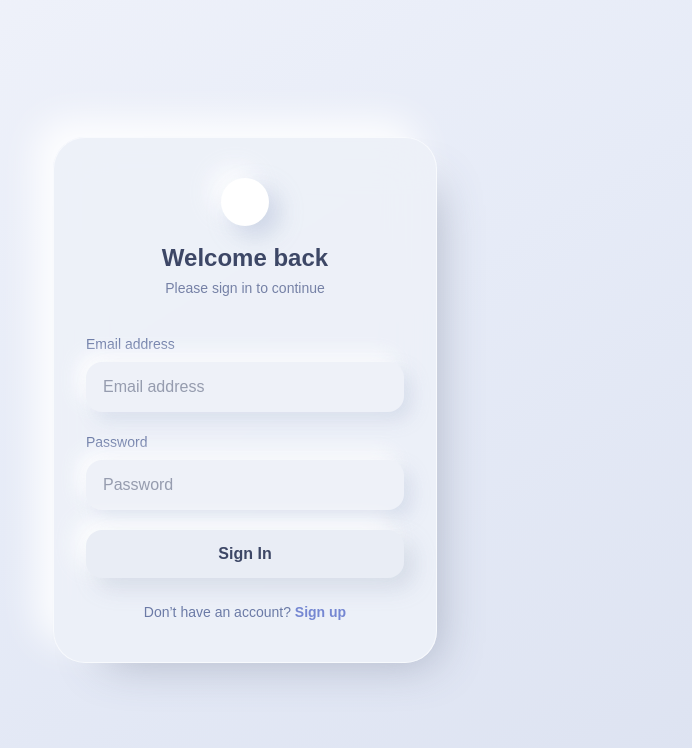
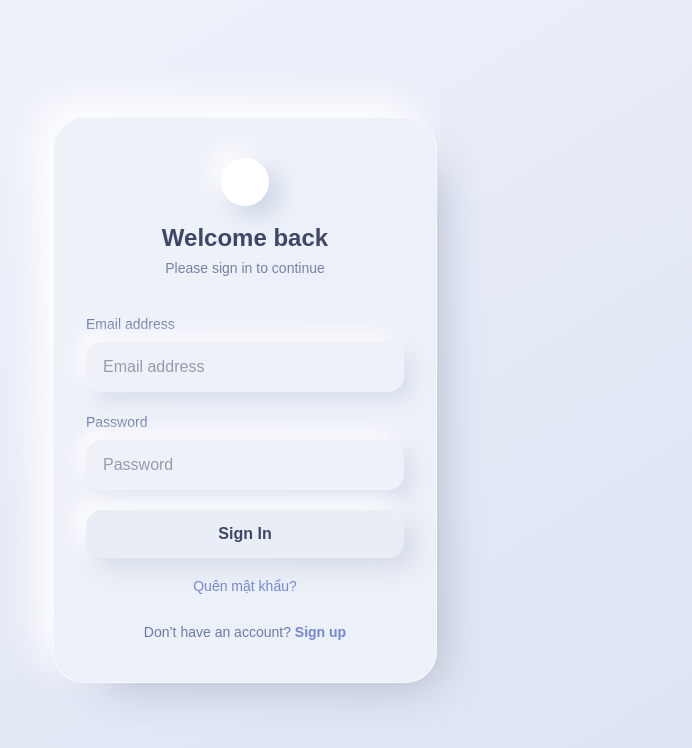
Before and after one commit to PhamLoc9504/DACN, a Next.js app: page /login in a window 1280 px wide. Shown: the top 748 px of the page, without its empty margins (395-1087 px from the left). Built offline with nearby package versions, Linux system fonts and the light colour scheme; no server answers.

Commit message:
Update next

```diff
--- a/src/app/(auth)/login/page.tsx
+++ b/src/app/(auth)/login/page.tsx
@@ -43,6 +43,33 @@ function LoginContent() {
             router.replace('/');
 		} catch (err: any) {
 			setError(err.message || 'Đăng nhập thất bại');
+		} finally {
+			setLoading(false);
+		}
+	}
+
+	async function handleForgotPassword() {
+		if (!username) {
+			setError('Vui lòng nhập email trước khi reset mật khẩu');
+			return;
+		}
+
+		setLoading(true);
+		setError(null);
+		try {
+			const res = await fetch('/api/reset-password', {
+				method: 'POST',
+				headers: { 'Content-Type': 'application/json' },
+				body: JSON.stringify({ email: username }),
+			});
+			const body = await res.json();
+			if (!res.ok) {
+				setError(body.error || 'Reset mật khẩu thất bại');
+				return;
+			}
+			setError('Mật khẩu đã được reset về: 88888888');
+		} catch (err: any) {
+			setError(err.message || 'Reset mật khẩu thất bại');
 		} finally {
 			setLoading(false);
 		}
@@ -104,6 +131,17 @@ function LoginContent() {
 					</button>
 				</form>
 
+				<div className="mt-4 text-center">
+					<button
+						type="button"
+						onClick={handleForgotPassword}
+						className="text-[#7587d2] text-sm hover:underline"
+						disabled={loading}
+					>
+						Quên mật khẩu?
+					</button>
+				</div>
+
 				<div className="mt-6 text-sm text-center text-[#6b7aa6]">
 					Don’t have an account?{' '}
 					<a href="/register" className="text-[#7587d2] font-semibold hover:underline">
--- /dev/null
+++ b/src/app/api/reset-password/route.ts
@@ -0,0 +1,43 @@
+import { NextResponse } from 'next/server';
+import { getServerSupabase } from '@/lib/supabaseClient';
+
+export async function POST(req: Request) {
+  try {
+    const { email } = await req.json();
+
+    if (!email) {
+      return NextResponse.json({ error: 'Email là bắt buộc' }, { status: 400 });
+    }
+
+    const supabase = getServerSupabase();
+
+    // Tìm user theo email
+    const { data: user, error: userError } = await supabase
+      .from('NguoiDung')
+      .select('*')
+      .eq('email', email)
+      .single();
+
+    if (userError || !user) {
+      return NextResponse.json({ error: 'Không tìm thấy user với email này' }, { status: 404 });
+    }
+
+    // Reset mật khẩu về 88888888
+    const { error: updateError } = await supabase
+      .from('NguoiDung')
+      .update({ matkhau: '88888888' })
+      .eq('email', email);
+
+    if (updateError) {
+      return NextResponse.json({ error: 'Reset mật khẩu thất bại' }, { status: 500 });
+    }
+
+    return NextResponse.json({
+      message: 'Mật khẩu đã được reset về: 88888888',
+      success: true
+    });
+
+  } catch (error: any) {
+    return NextResponse.json({ error: error.message || 'Lỗi server' }, { status: 500 });
+  }
+}
```
